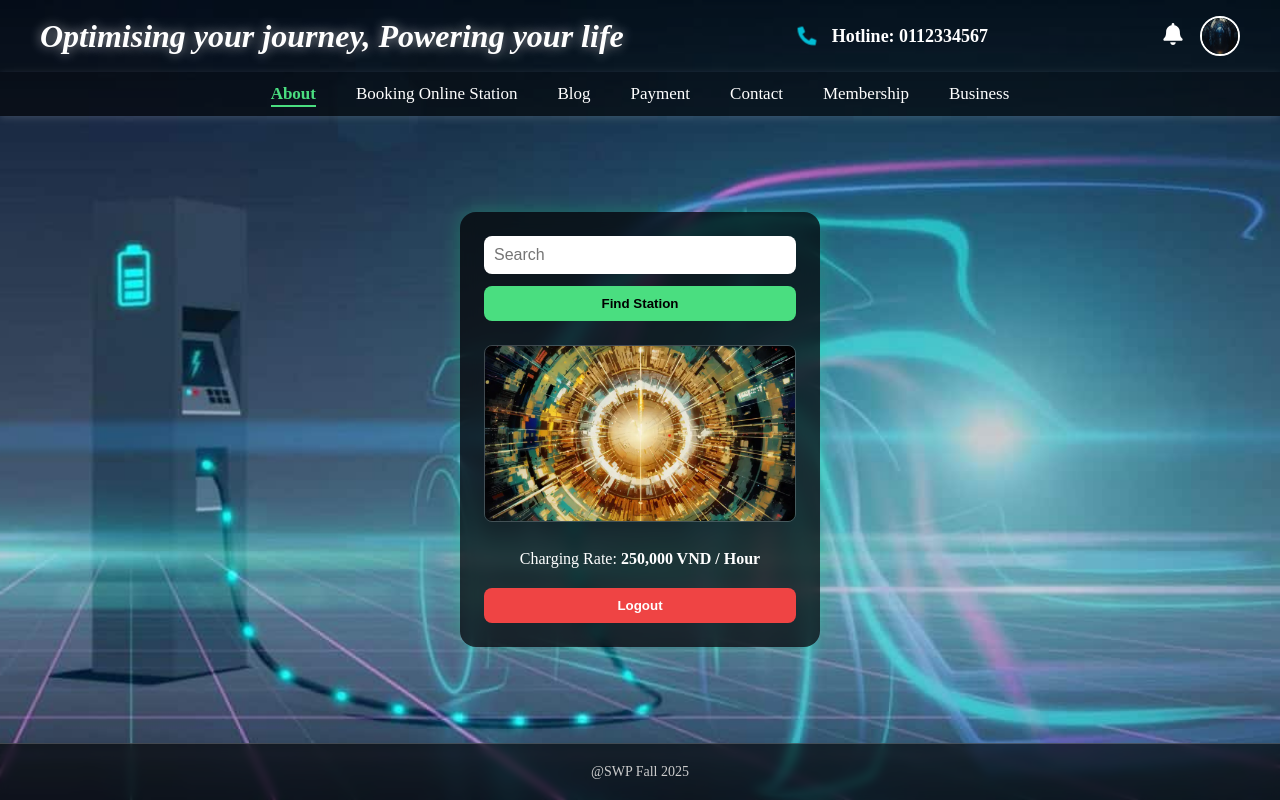
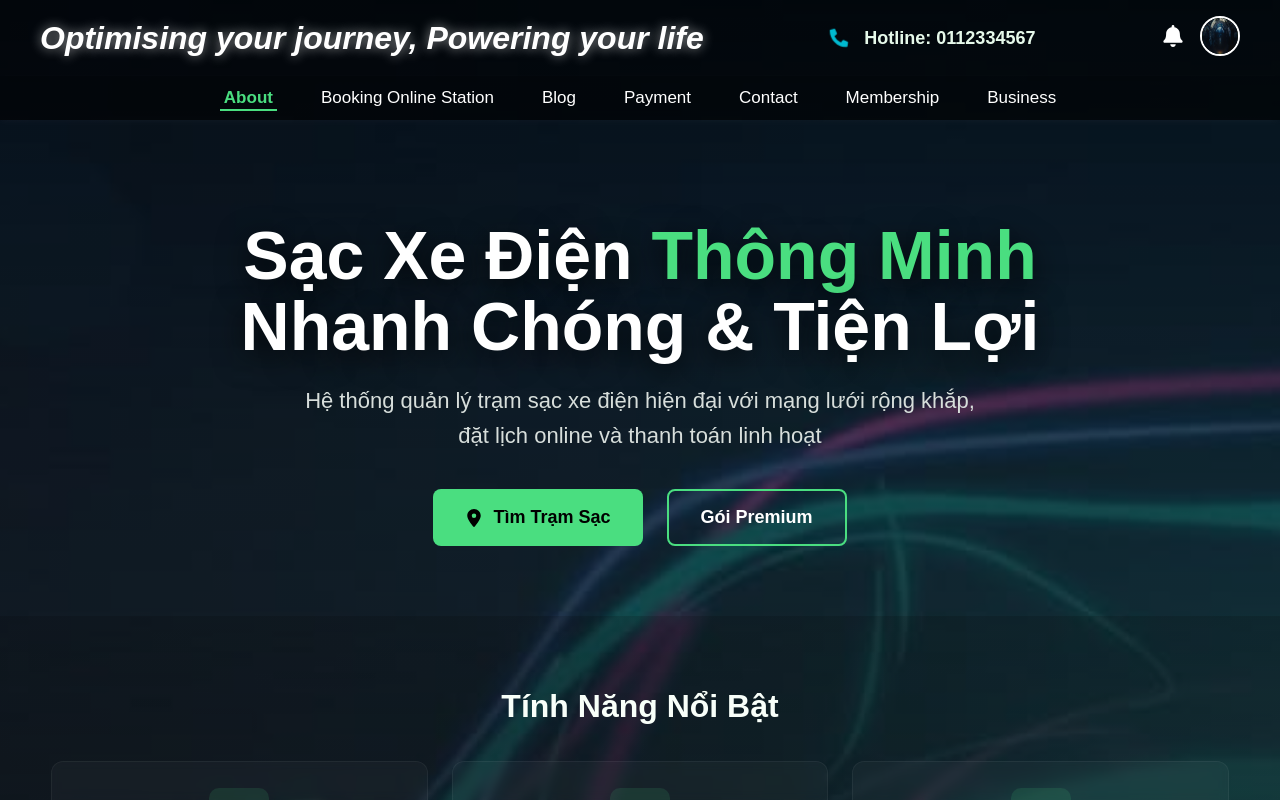
Before and after one commit to EV-Charging-Management-System/EV-Charging-Management-System-frontend, a React (Vite) app: page / in a window 1280 px wide. Built offline with nearby package versions, Linux system fonts and the light colour scheme; no server answers.

Commit message:
cập nhật homepgae

```diff
--- a/src/components/Auth/Blog.tsx
+++ b/src/components/Auth/Blog.tsx
@@ -29,7 +29,7 @@ const Blog: React.FC = () => {
       <nav className="menu-bar">
         <ul className="menu-list">
           <li onClick={() => navigate("/")}>About</li>
-          <li onClick={() => navigate("/booking-online-station")}>Booking</li>
+          <li onClick={() => navigate("/booking-online-station")}>Booking Online Station</li>
           <li className="menu-active">Blog</li>
           <li onClick={() => navigate("/payment")}>Payment</li>
           <li onClick={() => navigate("/contact")}>Contact</li>
--- a/src/components/Auth/BookingOnlineStation.css
+++ b/src/components/Auth/BookingOnlineStation.css
@@ -1,7 +1,6 @@
 /* =============== TOÀN TRANG =============== */
 .booking-container {
-  background: linear-gradient(180deg, #0b132b, #1b2a41);
-  background-image: url("/booking.jpg"); /* Ảnh riêng cho trang đặt trạm */
+  background-image: url("/mapbooking.jpg"); /* ảnh từ thư mục public */
   background-size: cover;
   background-position: center;
   background-repeat: no-repeat;
@@ -17,7 +16,7 @@
   justify-content: space-between;
   align-items: center;
   padding: 16px 40px;
-  background: rgba(0, 0, 0, 0.5);
+  background: rgba(0, 0, 0, 0.55);
 }
 
 .slogan {
@@ -59,14 +58,15 @@
 }
 
 .menu-list li:hover {
-  color: #00eaff;
+  color: #32cd32;
   transform: scale(1.05);
 }
 
 .menu-active {
-  color: #00ffff;
-  border-bottom: 2px solid #00ffff;
+  color: #32cd32; /* ✅ Xanh lá */
+  border-bottom: 2px solid #32cd32;
   padding-bottom: 4px;
+  font-weight: 600;
 }
 
 /* =============== BODY =============== */
@@ -78,6 +78,7 @@
   align-items: center;
   text-align: center;
   padding: 40px 20px;
+  backdrop-filter: blur(2px);
 }
 
 .booking-title {
@@ -92,13 +93,13 @@
   max-width: 650px;
   font-size: 18px;
   line-height: 1.6;
-  color: #dcdcdc;
+  color: #e8e8e8;
 }
 
 .booking-btn {
   margin-top: 32px;
-  background-color: #00eaff;
-  color: #0b132b;
+  background-color: #32cd32;
+  color: white;
   border: none;
   padding: 12px 28px;
   border-radius: 10px;
@@ -108,16 +109,113 @@
 }
 
 .booking-btn:hover {
-  background-color: #00ffff;
+  background-color: #2db82d;
   transform: translateY(-2px);
+}
+
+/* =============== MODAL CHỌN TRẠM =============== */
+.modal-overlay {
+  position: fixed;
+  top: 0;
+  left: 0;
+  width: 100%;
+  height: 100%;
+  background: rgba(0, 0, 0, 0.7);
+  display: flex;
+  align-items: center;
+  justify-content: center;
+  animation: fadeIn 0.3s ease;
+  z-index: 100;
+}
+
+.modal-box {
+  background: #ffffff;
+  color: #000;
+  width: 450px;
+  max-width: 95%;
+  border-radius: 12px;
+  padding: 24px;
+  text-align: center;
+  animation: popupZoom 0.35s ease;
+}
+
+.station-list {
+  list-style: none;
+  margin-top: 16px;
+  padding: 0;
+  max-height: 260px;
+  overflow-y: auto;
+}
+
+.station-item {
+  padding: 12px;
+  margin: 8px 0;
+  background: #f5f5f5;
+  cursor: pointer;
+  border-radius: 6px;
+  transition: 0.3s;
+}
+
+.station-item:hover {
+  background: #32cd32;
+  color: white;
+  transform: translateX(6px);
+}
+
+.close-btn {
+  margin-top: 18px;
+  background: #333;
+  color: white;
+  border: none;
+  padding: 10px 18px;
+  border-radius: 6px;
+  cursor: pointer;
+  transition: 0.3s;
+}
+
+.close-btn:hover {
+  background: #555;
+}
+
+@keyframes popupZoom {
+  from {
+    transform: scale(0.7);
+    opacity: 0;
+  }
+  to {
+    transform: scale(1);
+    opacity: 1;
+  }
+}
+
+@keyframes fadeIn {
+  from {
+    opacity: 0;
+  }
+  to {
+    opacity: 1;
+  }
 }
 
 /* =============== FOOTER =============== */
 .footer {
   text-align: center;
-  padding: 20px;
+  padding: 18px;
   font-size: 14px;
-  color: #ccc;
+  color: #ddd;
   background: rgba(0, 0, 0, 0.6);
   backdrop-filter: blur(4px);
 }
+
+.footer a {
+  color: #32cd32;
+  text-decoration: none;
+}
+
+.footer a:hover {
+  text-decoration: underline;
+}
+
+.footer p {
+  margin: 6px 0;
+}
--- a/src/components/Auth/Business.tsx
+++ b/src/components/Auth/Business.tsx
@@ -27,7 +27,7 @@ const Business: React.FC = () => {
       <nav className="menu-bar">
         <ul className="menu-list">
           <li onClick={() => navigate("/")}>About</li>
-          <li onClick={() => navigate("/booking-online-station")}>Booking</li>
+          <li onClick={() => navigate("/booking-online-station")}>Booking Online Station</li>
           <li onClick={() => navigate("/blog")}>Blog</li>
           <li onClick={() => navigate("/payment")}>Payment</li>
           <li onClick={() => navigate("/contact")}>Contact</li>
--- a/src/components/Auth/Contact.tsx
+++ b/src/components/Auth/Contact.tsx
@@ -27,7 +27,7 @@ const Contact: React.FC = () => {
       <nav className="menu-bar">
         <ul className="menu-list">
           <li onClick={() => navigate("/")}>About</li>
-          <li onClick={() => navigate("/booking-online-station")}>Booking</li>
+          <li onClick={() => navigate("/booking-online-station")}>Booking Online Station</li>
           <li onClick={() => navigate("/blog")}>Blog</li>
           <li onClick={() => navigate("/payment")}>Payment</li>
           <li className="menu-active">Contact</li>
--- a/src/components/Auth/HomePage.css
+++ b/src/components/Auth/HomePage.css
@@ -1,4 +1,4 @@
-/* ================= FIX VIỀN TRẮNG & RESET ================= */
+/* ================= RESET & FIX WHITE BORDER ================= */
 * {
   box-sizing: border-box;
   margin: 0;
@@ -10,22 +10,44 @@ html, body, #root {
   height: 100%;
   margin: 0;
   padding: 0;
-  background-color: #000; /* fallback nếu hình chưa load */
-  overflow-x: hidden;     /* ngăn cuộn ngang gây viền */
+  background-color: #000;
+  overflow-x: hidden;
+  font-family: "Poppins", sans-serif;
+  color: white;
 }
 
+a {
+  text-decoration: none;
+}
+
+/* ================ LAYOUT HELPERS ================ */
+.container {
+  width: min(1200px, 92%);
+  margin: 0 auto;
+}
+
+/* ================= HOME CONTAINER ================= */
 .home-container {
-  width: 100vw;   /* ép full chiều ngang, bỏ viền trắng hai bên */
+  width: 100vw;
   min-height: 100vh;
-  margin: 0;
-  padding: 0;
   background-image: url("/homepage.jpg");
   background-size: cover;
   background-position: center;
   background-repeat: no-repeat;
-  color: white;
   display: flex;
   flex-direction: column;
+  /* overlay layer so sections have clear contrast */
+  position: relative;
+}
+
+/* optional dark overlay for readability */
+.home-container::after {
+  content: "";
+  position: absolute;
+  inset: 0;
+  background: linear-gradient(to bottom, rgba(0,0,0,0.55) 0%, rgba(0,0,0,0.7) 70%);
+  z-index: 0;
+  pointer-events: none;
 }
 
 /* ================= HEADER ================= */
@@ -35,52 +57,45 @@ html, body, #root {
   justify-content: space-between;
   padding: 16px 48px;
   background-color: rgba(0, 0, 0, 0.55);
+  position: relative;
+  z-index: 3;
 }
 
-/* --- Slogan --- */
 .header-left {
   display: flex;
   align-items: center;
 }
+
 .slogan {
   font-size: 16px;
   font-style: italic;
+  color: #d1eace;
 }
 
-/* --- Hotline --- */
 .header-center {
   display: flex;
   align-items: center;
   gap: 8px;
   font-weight: 600;
   font-size: 18px;
+  color: #e6f9ea;
 }
+
 .phone-icon {
   color: #4ade80;
   animation: pulse 1.5s infinite;
 }
 
-/* Hiệu ứng nhấp nháy cho icon điện thoại */
 @keyframes pulse {
-  0% {
-    opacity: 1;
-    transform: scale(1);
-  }
-  50% {
-    opacity: 0.6;
-    transform: scale(1.1);
-  }
-  100% {
-    opacity: 1;
-    transform: scale(1);
-  }
+  0% {opacity: 1; transform: scale(1);}
+  50% {opacity: 0.6; transform: scale(1.06);}
+  100% {opacity: 1; transform: scale(1);}
 }
 
-/* --- Phần bên phải header (chuông + profile) --- */
 .header-right {
   display: flex;
   align-items: center;
-  gap: 16px;
+  gap: 18px;
 }
 
 .header-right button {
@@ -88,12 +103,12 @@ html, body, #root {
   border: none;
   color: white;
   cursor: pointer;
-  transition: transform 0.2s ease, color 0.3s ease;
+  transition: 0.2s;
 }
 
 .header-right button:hover {
   color: #4ade80;
-  transform: scale(1.1);
+  transform: scale(1.05);
 }
 
 /* ================= MENU ================= */
@@ -102,152 +117,293 @@ html, body, #root {
   padding: 12px 0;
   display: flex;
   justify-content: center;
-  box-shadow: 0 2px 8px rgba(255, 255, 255, 0.15);
+  box-shadow: 0 2px 8px rgba(255, 255, 255, 0.03);
+  position: relative;
+  z-index: 3;
 }
 
 .menu-list {
   list-style: none;
   display: flex;
   gap: 32px;
-  margin: 0;
-  padding: 0;
 }
 
-/* Link mặc định */
 .menu-list a {
   font-size: 17px;
   font-weight: 500;
   color: white;
-  text-decoration: none;
-  transition: color 0.3s, transform 0.2s, border-bottom 0.2s;
+  transition: 0.2s;
+  padding: 6px 4px;
 }
 
-/* Hover chỉ hoạt động khi KHÔNG ACTIVE */
-.menu-list a:not(.active):hover {
+.menu-list a:hover {
   color: #4ade80;
-  transform: scale(1.05);
+  transform: translateY(-2px);
 }
 
-/* Active (trang hiện tại) */
 .menu-list a.active {
   color: #4ade80;
   font-weight: 600;
   border-bottom: 2px solid #4ade80;
   padding-bottom: 2px;
-  transform: scale(1.05);
 }
 
-/* ================= NỘI DUNG CHÍNH ================= */
+/* ================= HERO SECTION (BODY) ================= */
 .main-content {
+  flex: 1;
   display: flex;
   justify-content: center;
   align-items: center;
-  flex: 1;
+  padding: 80px 20px;
+  text-align: center;
+  position: relative;
+  z-index: 2; /* above background overlay */
+  min-height: 60vh;
 }
 
-/* Ô trung tâm */
-.station-card {
-  width: 360px;
-  background-color: rgba(0, 0, 0, 0.7);
-  border-radius: 16px;
-  padding: 24px;
-  text-align: center;
-  box-shadow: 0 0 20px rgba(0, 255, 128, 0.25);
-  backdrop-filter: blur(8px);
+.hero-text {
+  max-width: 1000px;
+  margin: 0 auto;
+  padding: 20px;
+  position: relative;
 }
 
-/* Ô tìm kiếm */
-.search-input {
-  width: 100%;
-  padding: 10px;
+.hero-text h1 {
+  font-size: 68px;
+  font-weight: 800;
+  line-height: 1.05;
+  margin-bottom: 20px;
+  text-shadow: 0 8px 30px rgba(0,0,0,0.8);
+  color: #ffffff;
+}
+
+.hero-text .highlight {
+  color: #4ade80;
+}
+
+.hero-text .description {
+  font-size: 22px;
+  color: #d7dedb;
+  margin-bottom: 36px;
+  line-height: 1.6;
+}
+
+.hero-buttons {
+  display: flex;
+  gap: 24px;
+  justify-content: center;
+  flex-wrap: wrap;
+}
+
+.btn-find {
+  background-color: #4ade80;
+  color: black;
+  padding: 16px 32px;
+  font-size: 18px;
   border-radius: 8px;
   border: none;
-  outline: none;
-  margin-bottom: 12px;
-  font-size: 16px;
+  font-weight: 600;
+  display: inline-flex;
+  align-items: center;
+  gap: 10px;
+  cursor: pointer;
+  transition: transform .25s ease, background-color .25s ease;
 }
 
-/* Nút Find Station */
-.find-btn {
-  width: 100%;
-  padding: 10px;
-  border: none;
+.btn-find:hover {
+  transform: translateY(-3px);
+  background-color: #22c55e;
+}
+
+.btn-premium {
+  background: transparent;
+  border: 2px solid #4ade80;
+  padding: 16px 32px;
+  font-size: 18px;
+  font-weight: 600;
   border-radius: 8px;
+  cursor: pointer;
+  color: white;
+  transition: transform .25s ease, background-color .25s ease, color .25s ease;
+}
+
+.btn-premium:hover {
   background-color: #4ade80;
   color: black;
-  font-weight: 600;
-  cursor: pointer;
-  transition: all 0.3s ease;
+  transform: translateY(-3px);
 }
 
-.find-btn:hover {
-  background-color: #22c55e;
-  transform: scale(1.03);
+/* small icon inside button */
+.btn-find .icon {
+  width: 18px;
+  height: 18px;
 }
 
-/* Ảnh bản đồ */
-.map-img {
-  width: 100%;
-  margin: 24px 0;
-  border-radius: 8px;
-  object-fit: cover;
-  border: 1px solid rgba(255, 255, 255, 0.2);
+/* ================= FEATURES SECTION ================= */
+.features-section {
+  position: relative;
+  z-index: 2;
+  padding: 72px 0;
+  margin-top: -30px; /* slightly overlap hero for visual continuity */
+  /* ensure contrast with background */
+  background: linear-gradient(to bottom, rgba(0,0,0,0.15), rgba(0,0,0,0.35));
 }
 
-/* Giá sạc */
-.charging-rate {
-  margin-bottom: 20px;
-  font-size: 16px;
+.features-section .container {
+  position: relative;
+  z-index: 2;
 }
 
-/* Nút logout */
-.logout-btn {
-  width: 100%;
-  padding: 10px;
-  border: none;
-  border-radius: 8px;
-  background-color: #333;
-  color: white;
-  font-weight: 600;
-  cursor: pointer;
-  transition: background-color 0.3s ease;
+.section-title {
+  font-size: 32px;
+  font-weight: 700;
+  text-align: center;
+  margin-bottom: 36px;
+  color: #f8fff9;
 }
 
-.logout-btn:hover {
-  background-color: #555;
+/* grid */
+.features-grid {
+  display: grid;
+  grid-template-columns: repeat(3, 1fr);
+  gap: 24px;
+  max-width: 1200px;
+  margin: 0 auto;
+}
+
+/* card */
+.card {
+  padding: 26px;
+  border-radius: 12px;
+  background: rgba(255,255,255,0.03);
+  border: 1px solid rgba(255,255,255,0.05);
+  backdrop-filter: blur(4px);
+  text-align: center;
+  transition: transform .28s ease, box-shadow .28s ease, border-color .28s ease;
+  min-height: 220px;
+  display: flex;
+  flex-direction: column;
+  align-items: center;
+  justify-content: flex-start;
+}
+
+.card:hover {
+  transform: translateY(-8px);
+  border-color: rgba(74,222,128,0.4);
+  box-shadow: 0 14px 30px rgba(0,0,0,0.55), 0 6px 18px rgba(74,222,128,0.08);
+}
+
+.card-icon {
+  width: 60px;
+  height: 60px;
+  margin-bottom: 12px;
+  background: rgba(74,222,128,0.12);
+  display: flex;
+  align-items: center;
+  justify-content: center;
+  border-radius: 10px;
+}
+
+.card-icon svg {
+  width: 28px;
+  height: 28px;
+  color: #4ade80;
+}
+
+.card h3 {
+  margin-top: 8px;
+  font-size: 20px;
+  font-weight: 600;
+  color: #f7fff7;
+}
+
+.card p {
+  margin-top: 10px;
+  font-size: 15px;
+  color: #cbd5c6;
+  line-height: 1.6;
+}
+
+/* ================= CTA SECTION ================= */
+.cta-section {
+  position: relative;
+  z-index: 2;
+  padding: 96px 0;
+  margin-top: 28px;
+  /* darken the underlying image for CTA prominence */
+  background: linear-gradient(to bottom, rgba(0,0,0,0.6), rgba(0,0,0,0.7));
+}
+
+/* decorative subtle overlay (keeps background but prevents "tràn" visual) */
+.cta-section::before {
+  content: "";
+  position: absolute;
+  inset: 0;
+  background: radial-gradient(circle at 50% 40%, rgba(74,222,128,0.06), transparent 35%);
+  z-index: 1;
+  pointer-events: none;
+}
+
+.cta-box {
+  position: relative;
+  z-index: 2;
+  max-width: 760px;
+  margin: 0 auto;
+  padding: 46px;
+  border-radius: 16px;
+  background: rgba(0,0,0,0.78); /* stronger dark bg so it appears as panel */
+  border: 1px solid rgba(255,255,255,0.06);
+  backdrop-filter: blur(8px);
+  text-align: center;
+  box-shadow: 0 10px 30px rgba(0,0,0,0.6);
+}
+
+.cta-box h2 {
+  font-size: 36px;
+  margin-bottom: 12px;
+  font-weight: 800;
+  color: #ffffff;
+}
+
+.cta-box p {
+  font-size: 17px;
+  color: #cfe9d8;
+  margin-bottom: 28px;
+}
+
+.btn-cta {
+  display: inline-block;
+  background: #4ade80;
+  color: black;
+  font-weight: 700;
+  padding: 14px 28px;
+  font-size: 16px;
+  border-radius: 10px;
+  text-decoration: none;
+  transition: transform .2s ease, background-color .2s ease;
+}
+
+.btn-cta:hover {
+  transform: translateY(-4px);
+  background: #22c55e;
 }
 
 /* ================= FOOTER ================= */
 .footer {
   text-align: center;
-  padding: 12px 0;
+  padding: 18px 0;
   font-size: 15px;
-  background-color: rgba(0, 0, 0, 0.55);
-  border-top: 1px solid rgba(255, 255, 255, 0.2);
+  background-color: rgba(0, 0, 0, 0.6);
+  position: relative;
+  z-index: 3;
+  color: #d8e9dc;
 }
 
-/* ================= PROFILE USER ================= */
+/* ================= PROFILE DROPDOWN ================= */
 .profile-container {
   position: relative;
-  display: flex;
-  align-items: center;
 }
 
-.account-avatar {
-  width: 44px;
-  height: 44px;
-  border-radius: 50%;
-  border: 2px solid #4ade80;
-  cursor: pointer;
-  transition: all 0.25s ease;
-}
-
-.account-avatar:hover {
-  transform: scale(1.08);
-  box-shadow: 0 0 8px #4ade80;
-}
-
-/* Dropdown */
 .profile-dropdown {
   position: absolute;
   right: 0;
@@ -256,56 +412,62 @@ html, body, #root {
   background: rgba(0, 0, 0, 0.85);
   border-radius: 16px;
   padding: 20px;
-  box-shadow: 0 0 12px rgba(0, 255, 128, 0.3);
+  box-shadow: 0 0 12px rgba(0, 255, 128, 0.22);
   text-align: center;
   animation: fadeIn 0.3s ease;
   backdrop-filter: blur(6px);
+  z-index: 50;
 }
 
 @keyframes fadeIn {
-  from {
-    opacity: 0;
-    transform: translateY(-8px);
-  }
-  to {
-    opacity: 1;
-    transform: translateY(0);
-  }
-}
-
-.profile-avatar {
-  width: 80px;
-  height: 80px;
-  border-radius: 50%;
-  border: 3px solid #4ade80;
-  margin-bottom: 10px;
-}
-
-.profile-name {
-  font-size: 18px;
-  font-weight: 600;
-}
-
-.profile-id {
-  font-size: 14px;
-  color: #bbb;
-  margin-bottom: 16px;
+  from {opacity: 0; transform: translateY(-8px);}
+  to {opacity: 1; transform: translateY(0);}
 }
 
 .profile-menu button {
   width: 100%;
-  background: rgba(255, 255, 255, 0.08);
+  background: rgba(255,255,255,0.06);
   border: none;
   border-radius: 8px;
   color: white;
   padding: 10px;
   margin: 6px 0;
-  font-weight: 500;
   cursor: pointer;
-  transition: all 0.3s ease;
+  transition: 0.18s;
 }
 
 .profile-menu button:hover {
-  background: #4ade80;
+  background-color: #4ade80;
   color: black;
 }
+.profile-menu hr {
+  border: none;
+  border-top: 1px solid rgba(255,255,255,0.12);
+  margin: 12px 0;
+}
+
+/* ================= RESPONSIVE ================= */
+@media (max-width: 1024px) {
+  .hero-text h1 { font-size: 48px; }
+  .hero-text .description { font-size: 18px; }
+  .features-grid { grid-template-columns: repeat(2, 1fr); gap: 20px; }
+  .main-content { padding: 60px 18px; }
+  .header { padding: 12px 28px; }
+}
+
+@media (max-width: 768px) {
+  .menu-list { gap: 16px; flex-wrap: wrap; justify-content: center; }
+  .hero-text h1 { font-size: 34px; line-height: 1.08; }
+  .hero-text .description { font-size: 16px; }
+  .features-grid { grid-template-columns: 1fr; gap: 18px; }
+  .card { min-height: auto; padding: 20px; }
+  .cta-box { padding: 28px; margin: 0 12px; }
+  .home-container::after { background: linear-gradient(to bottom, rgba(0,0,0,0.65) 0%, rgba(0,0,0,0.85) 100%); }
+}
+
+@media (max-width: 420px) {
+  .hero-text h1 { font-size: 28px; }
+  .btn-find, .btn-premium, .btn-cta { width: 100%; justify-content: center; padding: 14px; }
+  .menu-list { gap: 10px; font-size: 15px; }
+  .header { padding: 10px 14px; }
+}
--- a/src/components/Auth/HomePage.tsx
+++ b/src/components/Auth/HomePage.tsx
@@ -5,6 +5,8 @@ import Notification from "./Notification";
 import ProfileUser from "./ProfileUser";
 import { NavLink, useNavigate } from "react-router-dom";
 import { authService } from "../../services/authService"; // import logout
+import { FaLocationDot } from "react-icons/fa6";
+import { MapPin, Clock, Zap, Star, Wallet, Shield } from "lucide-react";
 
 const HomePage: React.FC = () => {
   const navigate = useNavigate();
@@ -106,29 +108,96 @@ const HomePage: React.FC = () => {
           </li>
         </ul>
       </nav>
-
-      {/* Main */}
+{/* ✅ Body mới */}
       <main className="main-content">
-        <div className="station-card">
-          <input type="text" placeholder="Search" className="search-input" />
-          <button className="find-btn">Find Station</button>
-
-          <img src="/Maptamthoi.jpg" alt="Station Map" className="map-img" />
-
-          <p className="charging-rate">
-            Charging Rate: <strong>250,000 VND / Hour</strong>
+        <div className="hero-text">
+          <h1>
+            Sạc Xe Điện <span className="highlight">Thông Minh</span><br />
+            Nhanh Chóng & Tiện Lợi
+          </h1>
+          <p className="description">
+            Hệ thống quản lý trạm sạc xe điện hiện đại với mạng lưới rộng khắp,<br />
+            đặt lịch online và thanh toán linh hoạt
           </p>
 
-          {/* ✅ Nút logout */}
-          <button
-            className="logout-btn"
-            onClick={handleLogout}
-            style={{ backgroundColor: "#ef4444", color: "white", fontWeight: "bold" }}
-          >
-            Logout
-          </button>
+          <div className="hero-buttons">
+            <button className="btn-find">
+              <FaLocationDot className="icon" /> Tìm Trạm Sạc
+            </button>
+            <button className="btn-premium">
+              Gói Premium
+            </button>
+          </div>
         </div>
       </main>
+
+{/* Features Section */}
+<section className="features-section">
+  <div className="container">
+    <h2 className="section-title">Tính Năng Nổi Bật</h2>
+    <div className="features-grid">
+
+      <div className="card">
+        <div className="card-icon">
+          <MapPin />
+        </div>
+        <h3>Tìm Trạm Dễ Dàng</h3>
+        <p>Bản đồ tích hợp hiển thị tất cả trạm sạc gần bạn với thông tin chi tiết về trạng thái và công suất</p>
+      </div>
+
+      <div className="card">
+        <div className="card-icon">
+          <Clock />
+        </div>
+        <h3>Đặt Lịch Online</h3>
+        <p>Đặt trước trạm sạc theo thời gian phù hợp, tránh chờ đợi và đảm bảo luôn có chỗ khi bạn đến</p>
+      </div>
+
+      <div className="card">
+        <div className="card-icon">
+          <Zap />
+        </div>
+        <h3>Sạc Nhanh</h3>
+        <p>Công suất từ 80kW đến 150kW, sạc đầy pin trong thời gian ngắn nhất với công nghệ tiên tiến</p>
+      </div>
+
+      <div className="card">
+        <div className="card-icon">
+          <Star />
+        </div>
+        <h3>Gói Premium</h3>
+        <p>Giảm 30% phí sạc, ưu tiên đặt chỗ và nhiều quyền lợi hấp dẫn chỉ với 300.000đ/tháng</p>
+      </div>
+
+      <div className="card">
+        <div className="card-icon">
+          <Wallet />
+        </div>
+        <h3>Ví Trả Sau</h3>
+        <p>Dùng trước trả sau, không giới hạn hạn mức. Thanh toán tổng hợp cuối tháng tiện lợi</p>
+      </div>
+
+      <div className="card">
+        <div className="card-icon">
+          <Shield />
+        </div>
+        <h3>An Toàn & Bảo Mật</h3>
+        <p>Hệ thống thanh toán an toàn, bảo mật thông tin khách hàng với công nghệ mã hóa hiện đại</p>
+      </div>
+
+    </div>
+  </div>
+</section>
+
+{/* CTA Section */}
+<section className="cta-section">
+  <div className="cta-box">
+    <h2>Sẵn Sàng Trải Nghiệm?</h2>
+    <p>Đăng ký ngay để nhận ưu đãi đặc biệt cho lần sạc đầu tiên</p>
+    <a href="/register" className="btn-cta">Đăng Ký Miễn Phí</a>
+  </div>
+</section>
+
 
       {/* Footer */}
       <footer className="footer">@SWP Fall 2025</footer>
--- a/src/components/Auth/Payment.tsx
+++ b/src/components/Auth/Payment.tsx
@@ -27,7 +27,7 @@ const Payment: React.FC = () => {
       <nav className="menu-bar">
         <ul className="menu-list">
           <li onClick={() => navigate("/")}>About</li>
-          <li onClick={() => navigate("/booking-online-station")}>Booking</li>
+          <li onClick={() => navigate("/booking-online-station")}>Booking Online Station</li>
           <li onClick={() => navigate("/blog")}>Blog</li>
           <li className="menu-active">Payment</li>
           <li onClick={() => navigate("/contact")}>Contact</li>
```
Also changed, not shown: src/components/Auth/BookingOnlineStation.tsx (+11 -5 lines), public/mapbooking.jpg (added).
